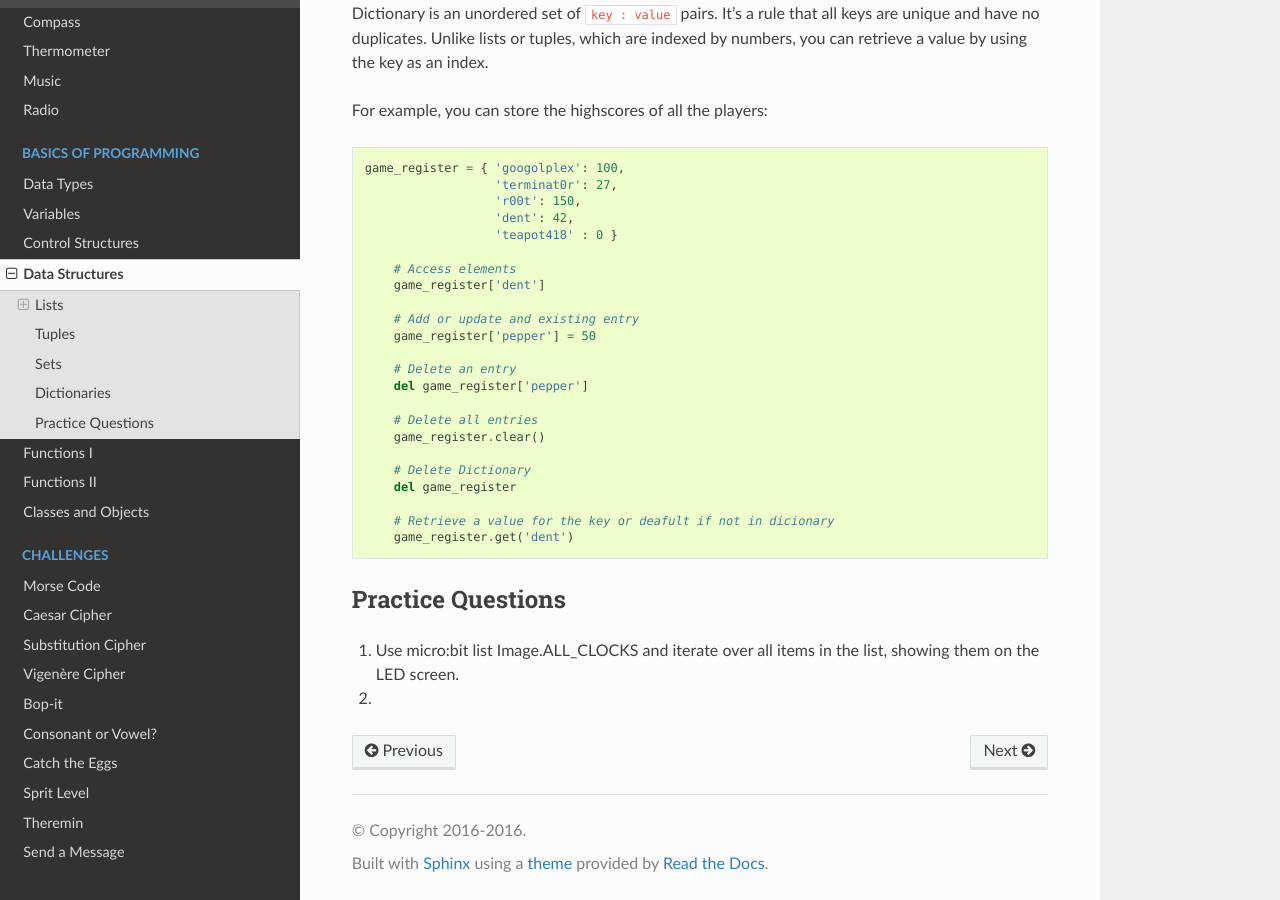
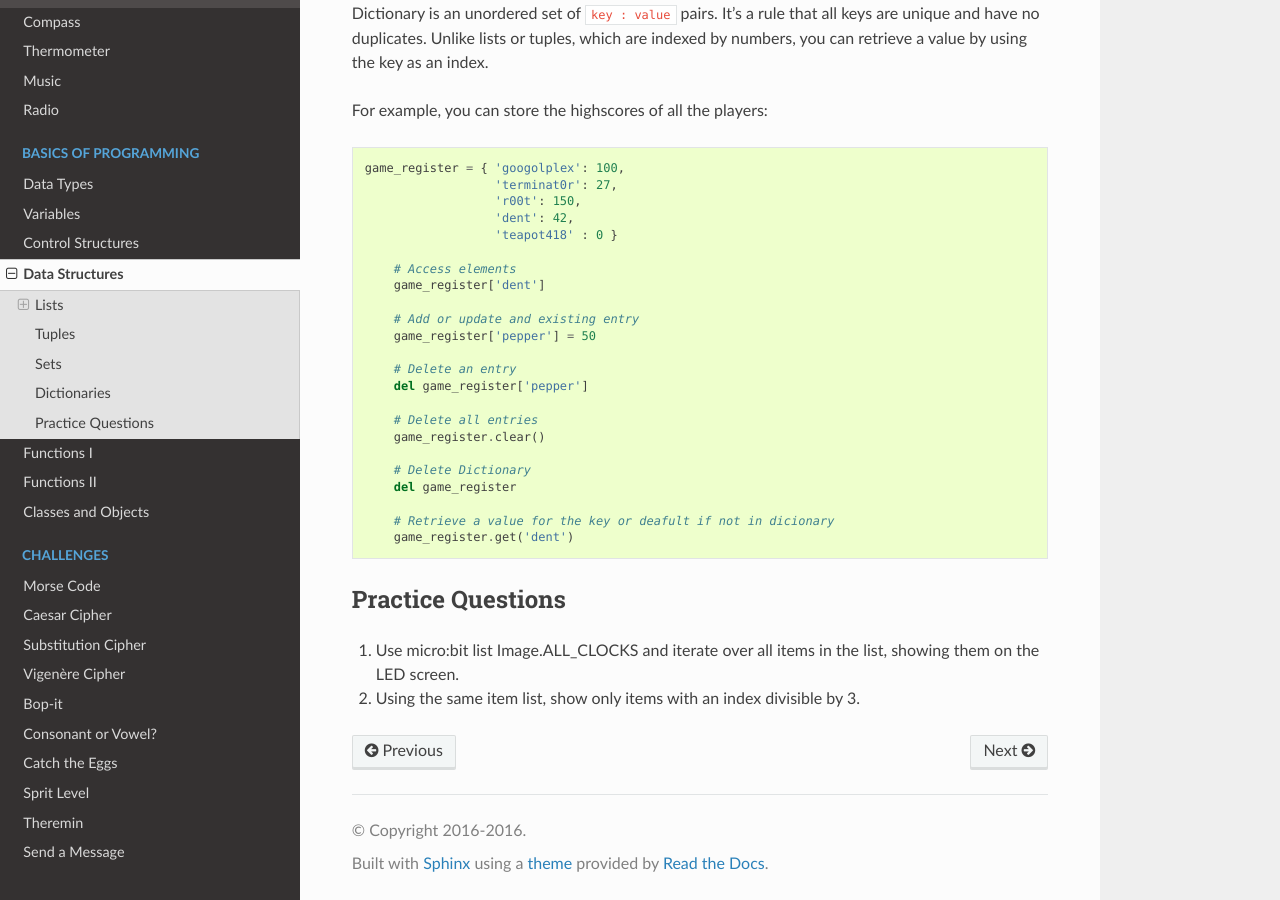
Before and after one commit to rharbird/microbit-challenges, a Sphinx documentation site: the page built from docs/source/basics/data_structures.rst, in a window 1280 px wide and 900 px high, scrolled down 4720 px. Built offline with Sphinx 7.4.7 and the Read the Docs theme 2.0.0, drawn with Linux system fonts in a browser that asks for light colours.

Commit message:
Add exercises

```diff
--- a/docs/source/basics/data_structures.rst
+++ b/docs/source/basics/data_structures.rst
@@ -202,4 +202,4 @@ Practice Questions
 
 1. Use micro:bit list Image.ALL_CLOCKS and iterate over all items in the list, showing them on the LED screen.
 
-2.
+2. Using the same item list, show only items with an index divisible by 3.
```
